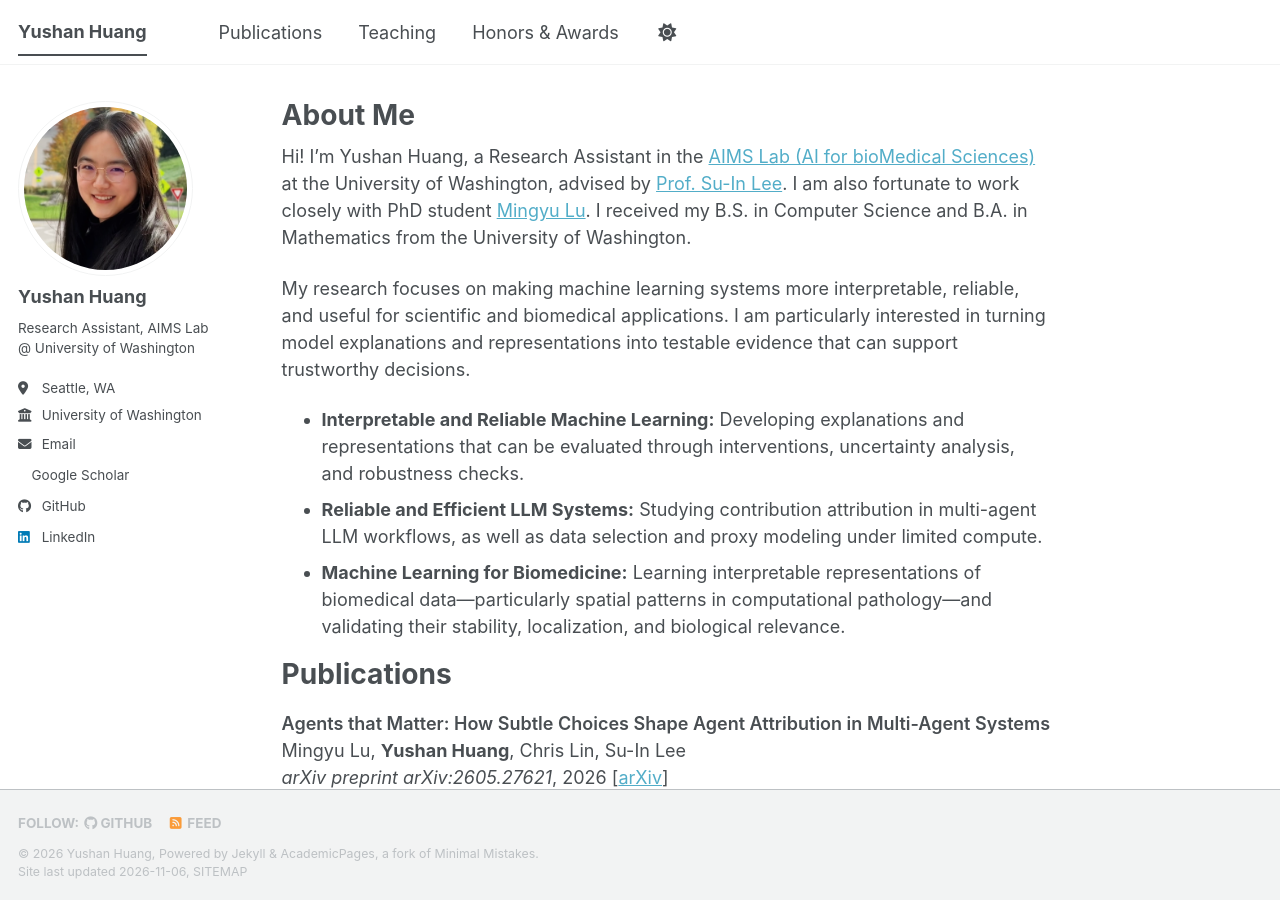
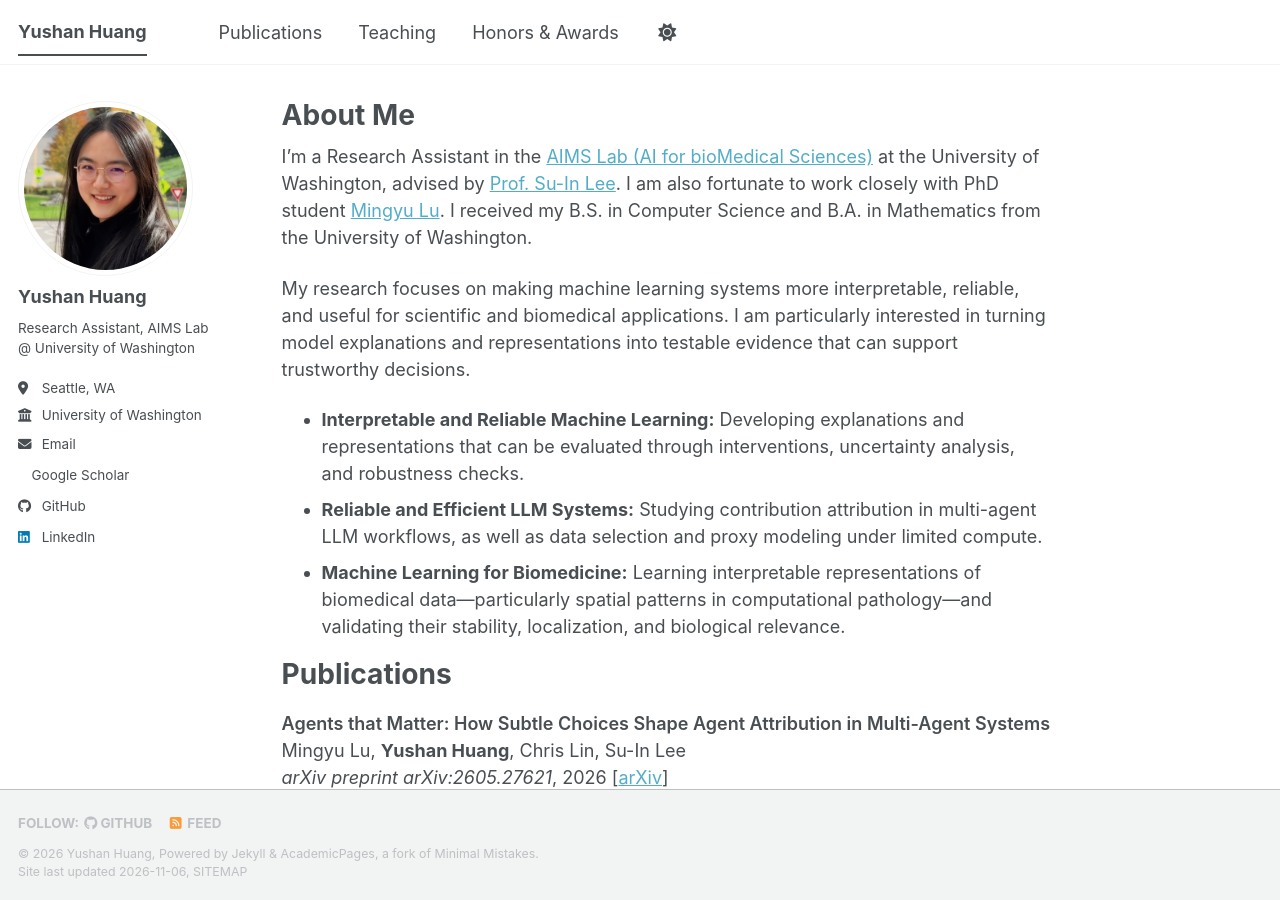
Before and after one commit to Yushan13H/personal-page, a Jekyll site: the page built from _pages/about.md, in a window 1280 px wide and 900 px high. Built offline with Jekyll 4.4.1, drawn with Linux system fonts in a browser that asks for light colours; a script bundle is joined from its source files by our own code; a style sheet for code colours, icons or effects is not loaded.

Commit message:
change
Removed personal introduction from about page.

```diff
--- a/_pages/about.md
+++ b/_pages/about.md
@@ -12,7 +12,7 @@ redirect_from:
   .page__content h1 { scroll-margin-top: 80px; }
 </style>
 
-Hi! I'm Yushan Huang, a Research Assistant in the [AIMS Lab (AI for bioMedical Sciences)](https://aims.cs.washington.edu/home) at the University of Washington, advised by [Prof. Su-In Lee](https://aims.cs.washington.edu/su-in-lee). I am also fortunate to work closely with PhD student [Mingyu Lu](https://mingyu-lu.github.io/). I received my B.S. in Computer Science and B.A. in Mathematics from the University of Washington.
+I'm a Research Assistant in the [AIMS Lab (AI for bioMedical Sciences)](https://aims.cs.washington.edu/home) at the University of Washington, advised by [Prof. Su-In Lee](https://aims.cs.washington.edu/su-in-lee). I am also fortunate to work closely with PhD student [Mingyu Lu](https://mingyu-lu.github.io/). I received my B.S. in Computer Science and B.A. in Mathematics from the University of Washington.
 
 <!--  My research focuses on **trustworthy and interpretable AI**, with an emphasis on understanding and improving complex AI systems. I am particularly interested in:
 
```
